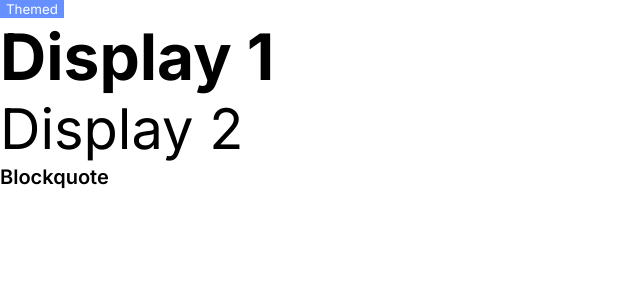
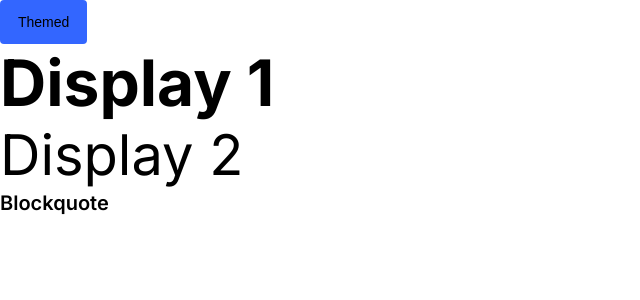
Before and after one commit to arthurarjo/react-uikit-styledcomponents, a React (Create React App) app: page / in a window 1280 px wide. Shown: the top 300 px of the page, without its empty margins (0-640 px from the left). Built offline with nearby package versions, Linux system fonts and the light colour scheme.

Commit message:
:wrench:

```diff
--- a/src/components/Button/index.js
+++ b/src/components/Button/index.js
@@ -1,21 +1,60 @@
 import styled from "styled-components";
-import { variant } from "styled-system";
 
-export const Button = styled("button")(
-  {
-    appearance: "none",
-    fontFamily: "inherit",
+export const Button = styled("button")((props) => ({
+  fontStyle: "normal",
+  fontWeight: 500,
+  fontSize: "14px",
+  lineHeight: props.icon ? "0" : "24px",
+  padding: props.icon ? "6px" : "8px 16px",
+  textAlign: "center",
+  cursor: "pointer",
+  color: props.transparent
+    ? props.theme.colors.primary
+    : props.theme.colors.white,
+
+  borderWidth: "2px",
+  borderStyle: "solid",
+  borderColor: props.transparent ? props.theme.colors.primary : "transparent",
+
+  borderRadius: props.rounded ? "50px" : "4px",
+
+  backgroundColor: props.transparent
+    ? "transparent"
+    : props.theme.colors.primary,
+
+  "&:hover": {
+    backgroundColor: props.transparent
+      ? "transparent"
+      : props.theme.colors.primaryLighter,
+
+    borderColor: props.transparent
+      ? props.theme.colors.primaryLighter
+      : "transparent",
   },
-  variant({
-    variants: {
-      primary: {
-        color: "white",
-        bg: "primaryLighter",
-      },
-      secondary: {
-        color: "white",
-        bg: "secondary",
-      },
-    },
-  })
-);
+  "&:active": {
+    backgroundColor: props.transparent
+      ? "transparent"
+      : props.theme.colors.primaryDarker,
+
+    borderColor: props.transparent
+      ? props.theme.colors.primaryLighter
+      : "transparent",
+  },
+  "&:focus": {
+    backgroundColor: props.transparent
+      ? "transparent"
+      : props.theme.colors.primaryDarker,
+    borderColor: props.theme.colors.primaryLighter,
+  },
+  "&:disabled": {
+    backgroundColor: props.transparent
+      ? "transparent"
+      : props.theme.colors.light500,
+
+    borderColor: props.transparent
+      ? props.theme.colors.light500
+      : "transparent",
+    cursor: "not-allowed",
+    color: props.theme.colors.light500,
+  },
+}));
```
